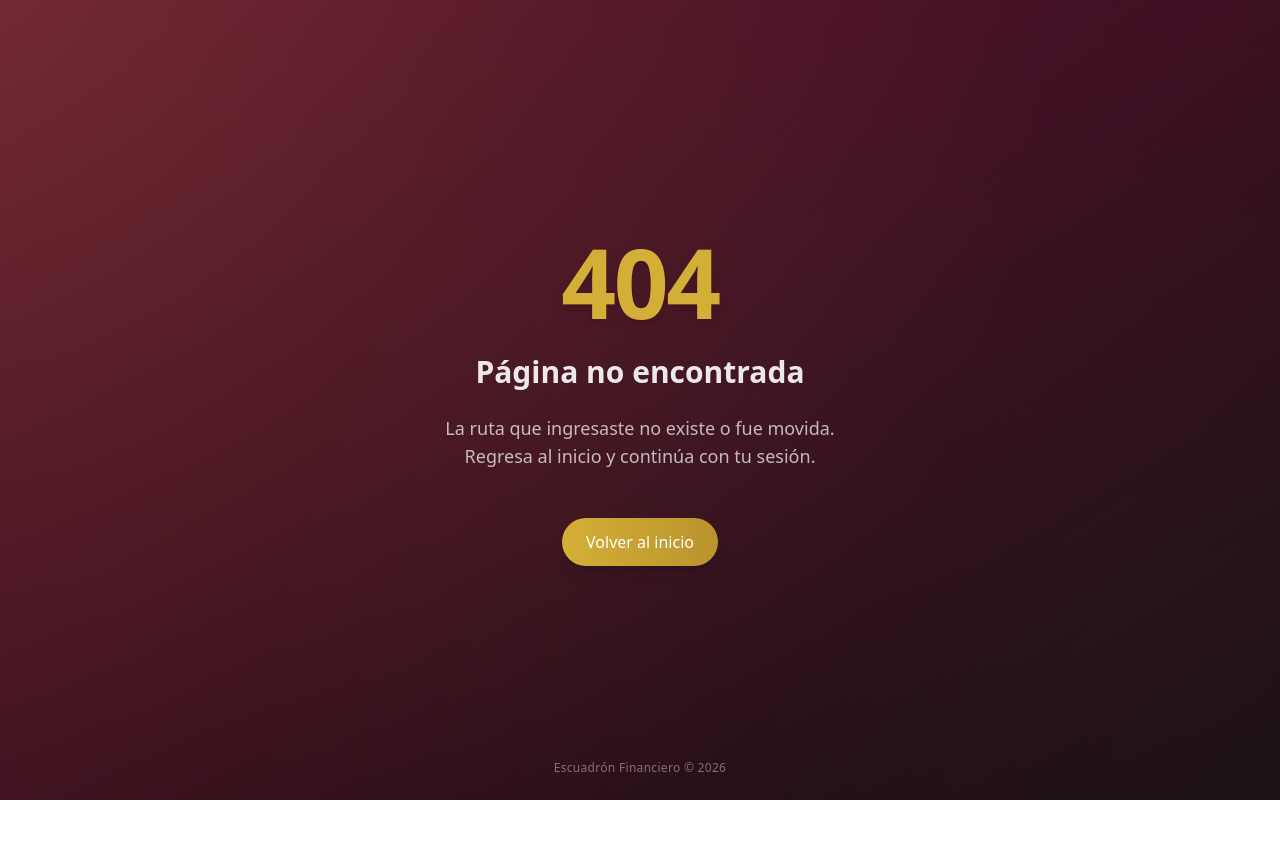
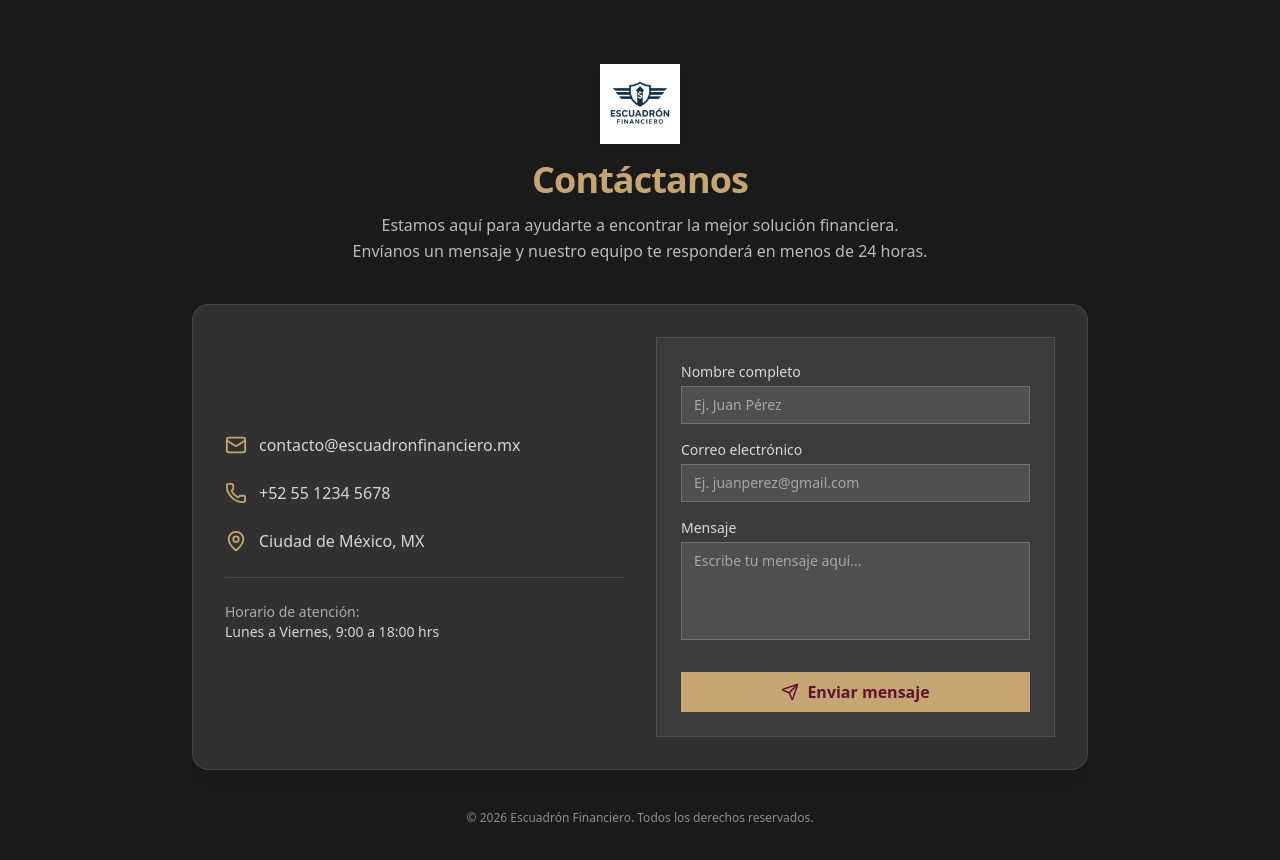
Before and after one commit to ElderL99/escuadronFinanciero-Front, a React (Vite) app: page /contacto in a window 1280 px wide. Before the commit this address had no page. Shown: the top 860 px of the page. Before the commit the page ends 800 px from the top, so only its background shows below. Built offline with nearby package versions, Linux system fonts and the light colour scheme.

Commit message:
feat(frontend): crear página de contacto moderna con logo, formulario y diseño glassmorphism

```diff
--- a/src/main.jsx
+++ b/src/main.jsx
@@ -44,6 +44,7 @@ import ResetPasswordPage from "./pages/ResetPasswordPage";
 import UserCreditsPage from "./pages/User/creditos/page";
 import UserCreditDetailPage from "./pages/User/creditos/[id]/page";
 import VerifyEmailPage from "./pages/VerifyEmailPage";
+import ContactPage from "./pages/contact/page";
 
 // ===============================
 // 📍 Definición de rutas con contexto
@@ -64,6 +65,7 @@ const router = createBrowserRouter(
       <Route path="/recover-password" element={<PasswordLostPage />} />
       <Route path="/auth/verify-email" element={<VerifyEmailPage />} />
       <Route path="/auth/reset-password" element={<ResetPasswordPage />} />
+      <Route path="/contacto" element={<ContactPage />} />
       <Route path="*" element={<NotFoundPage />} />
 
       {/* 👤 Usuario */}
--- /dev/null
+++ b/src/pages/contact/page.jsx
@@ -0,0 +1,133 @@
+import { Mail, Phone, MapPin, Send } from "lucide-react";
+import Logo from "../../public/logo.jpeg";
+import { useState } from "react";
+
+export default function ContactPage() {
+  const [form, setForm] = useState({ name: "", email: "", message: "" });
+  const [sent, setSent] = useState(false);
+
+  const handleChange = (e) => {
+    setForm({ ...form, [e.target.name]: e.target.value });
+  };
+
+  const handleSubmit = (e) => {
+    e.preventDefault();
+    // Aquí ira la logica para enviar el fomulario al correo del equipo de soporte
+    setSent(true);
+    setTimeout(() => setSent(false), 4000);
+    setForm({ name: "", email: "", message: "" });
+  };
+
+  return (
+    <section className="min-h-screen bg-[#1a1a1a] text-white flex flex-col items-center justify-center py-16 px-6">
+      {/* === Header === */}
+      <div className="max-w-3xl w-full text-center mb-10">
+        <img
+          src={Logo}
+          alt="Escuadrón Financiero"
+          className="mx-auto w-20 h-20 mb-4 drop-shadow-lg"
+        />
+        <h1 className="text-3xl sm:text-4xl font-bold text-[#C5A572] tracking-tight">
+          Contáctanos
+        </h1>
+        <p className="text-white/70 mt-3 max-w-xl mx-auto leading-relaxed">
+          Estamos aquí para ayudarte a encontrar la mejor solución financiera.
+          Envíanos un mensaje y nuestro equipo te responderá en menos de 24
+          horas.
+        </p>
+      </div>
+
+      {/* === Contact Section === */}
+      <div className="bg-white/10 backdrop-blur-md border border-white/10 rounded-2xl shadow-xl p-8 w-full max-w-4xl grid md:grid-cols-2 gap-8 transition-all duration-500">
+        {/* --- Info Column --- */}
+        <div className="flex flex-col justify-center space-y-6">
+          <div className="flex items-center gap-3">
+            <Mail className="text-[#C5A572]" size={22} />
+            <p className="text-white/80">contacto@escuadronfinanciero.mx</p>
+          </div>
+          <div className="flex items-center gap-3">
+            <Phone className="text-[#C5A572]" size={22} />
+            <p className="text-white/80">+52 55 1234 5678</p>
+          </div>
+          <div className="flex items-center gap-3">
+            <MapPin className="text-[#C5A572]" size={22} />
+            <p className="text-white/80">Ciudad de México, MX</p>
+          </div>
+
+          <div className="border-t border-white/10 pt-6">
+            <p className="text-sm text-white/60">
+              Horario de atención: <br />
+              <span className="text-white/80 font-medium">
+                Lunes a Viernes, 9:00 a 18:00 hrs
+              </span>
+            </p>
+          </div>
+        </div>
+
+        {/* --- Form Column --- */}
+        <form
+          onSubmit={handleSubmit}
+          className="flex flex-col gap-4 bg-white/5 rounded-xl p-6 shadow-inner border border-white/10"
+        >
+          <label className="flex flex-col text-sm text-white/80">
+            Nombre completo
+            <input
+              required
+              type="text"
+              name="name"
+              value={form.name}
+              onChange={handleChange}
+              placeholder="Ej. Juan Pérez"
+              className="mt-1 bg-white/10 border border-white/20 rounded-lg px-3 py-2 text-white focus:outline-none focus:ring-2 focus:ring-[#C5A572]"
+            />
+          </label>
+
+          <label className="flex flex-col text-sm text-white/80">
+            Correo electrónico
+            <input
+              required
+              type="email"
+              name="email"
+              value={form.email}
+              onChange={handleChange}
+              placeholder="Ej. juanperez@gmail.com"
+              className="mt-1 bg-white/10 border border-white/20 rounded-lg px-3 py-2 text-white focus:outline-none focus:ring-2 focus:ring-[#C5A572]"
+            />
+          </label>
+
+          <label className="flex flex-col text-sm text-white/80">
+            Mensaje
+            <textarea
+              required
+              name="message"
+              value={form.message}
+              onChange={handleChange}
+              placeholder="Escribe tu mensaje aquí..."
+              rows="4"
+              className="mt-1 bg-white/10 border border-white/20 rounded-lg px-3 py-2 text-white focus:outline-none focus:ring-2 focus:ring-[#C5A572] resize-none"
+            />
+          </label>
+
+          <button
+            type="submit"
+            className="mt-4 flex items-center justify-center gap-2 bg-[#C5A572] text-[#611232] font-semibold py-2 rounded-lg hover:bg-[#d4af37] transition-all"
+          >
+            <Send size={18} /> Enviar mensaje
+          </button>
+
+          {sent && (
+            <p className="text-green-400 text-sm mt-2 text-center animate-fade-in">
+              ✅ Tu mensaje ha sido enviado correctamente.
+            </p>
+          )}
+        </form>
+      </div>
+
+      {/* === Footer link === */}
+      <p className="text-white/50 text-xs mt-10">
+        © {new Date().getFullYear()} Escuadrón Financiero. Todos los derechos
+        reservados.
+      </p>
+    </section>
+  );
+}
```
